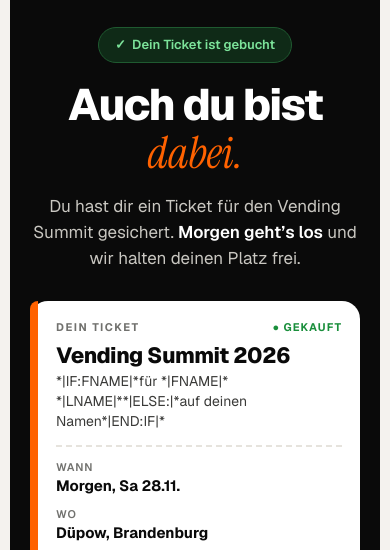
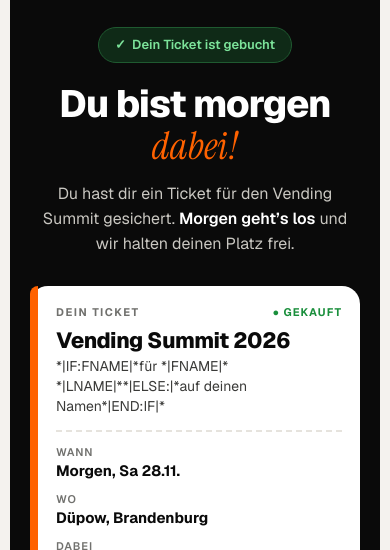
Before and after one commit to loeffelkobra/vending-conference, a plain HTML site: page email/reminder-morgen.html in a window 390 px wide. Shown: the part 189-739 px from the top of the page. Drawn offline with nearby package versions, Linux system fonts and the light colour scheme.

Commit message:
Erinnerungs-Mail: Titel 'Du bist morgen dabei!', fluides Layout und feste Textfarben für Mail-Apps ohne Media Queries
Co-Authored-By: Claude Opus 5.5 <noreply@anthropic.com>
Claude-Session: https://claude.ai/code/session_01FSiYj6JvzpWspzKzQExB6M

```diff
--- a/email/reminder-morgen.html
+++ b/email/reminder-morgen.html
@@ -7,7 +7,7 @@
 <meta name="format-detection" content="telephone=no,address=no,email=no,date=no,url=no">
 <meta name="color-scheme" content="light">
 <meta name="supported-color-schemes" content="light">
-<title>Auch du bist dabei</title>
+<title>Du bist morgen dabei!</title>
 <!--[if mso]>
 <xml><o:OfficeDocumentSettings><o:PixelsPerInch>96</o:PixelsPerInch></o:OfficeDocumentSettings></xml>
 <style>table,td{font-family:Arial,Helvetica,sans-serif !important;}</style>
@@ -29,7 +29,7 @@ u + #body a{color:inherit;text-decoration:none;}
   .stack{display:block !important;width:100% !important;max-width:100% !important;box-sizing:border-box !important;padding:0 0 10px 0 !important;}
   .stack-gap{padding-top:0 !important;}
   .h1{font-size:30px !important;line-height:36px !important;}
-  .hero{font-size:44px !important;line-height:48px !important;letter-spacing:-1.5px !important;}
+  .hero{font-size:38px !important;line-height:42px !important;letter-spacing:-1px !important;}
   .stat{font-size:30px !important;line-height:34px !important;}
   .code{font-size:30px !important;letter-spacing:4px !important;}
   .btn-full{display:block !important;text-align:center !important;}
@@ -39,12 +39,12 @@ u + #body a{color:inherit;text-decoration:none;}
 </style>
 </head>
 <body id="body" style="margin:0;padding:0;background-color:#F4F2EE;word-spacing:normal;">
-<div role="article" aria-roledescription="email" aria-label="Auch du bist dabei" lang="de" style="background-color:#F4F2EE;">
+<div role="article" aria-roledescription="email" aria-label="Du bist morgen dabei!" lang="de" style="background-color:#F4F2EE;">
 <div style="display:none;font-size:1px;line-height:1px;max-height:0;max-width:0;opacity:0;overflow:hidden;mso-hide:all;color:#F4F2EE;">Dein Ticket ist gebucht: Morgen, Sa 28.11. in D&#252;pow. Wir halten deinen Platz frei. Plus: Code SM50 f&#252;r deine Begleitung.&#847;&zwnj;&nbsp;&#847;&zwnj;&nbsp;&#847;&zwnj;&nbsp;&#847;&zwnj;&nbsp;&#847;&zwnj;&nbsp;&#847;&zwnj;&nbsp;&#847;&zwnj;&nbsp;&#847;&zwnj;&nbsp;&#847;&zwnj;&nbsp;&#847;&zwnj;&nbsp;&#847;&zwnj;&nbsp;&#847;&zwnj;&nbsp;&#847;&zwnj;&nbsp;&#847;&zwnj;&nbsp;&#847;&zwnj;&nbsp;&#847;&zwnj;&nbsp;&#847;&zwnj;&nbsp;&#847;&zwnj;&nbsp;&#847;&zwnj;&nbsp;&#847;&zwnj;&nbsp;&#847;&zwnj;&nbsp;&#847;&zwnj;&nbsp;&#847;&zwnj;&nbsp;&#847;&zwnj;&nbsp;</div>
 <table role="presentation" cellpadding="0" cellspacing="0" border="0" width="100%" style="background-color:#F4F2EE;">
 <tr><td align="center" style="padding:24px 10px;">
 <!--[if mso]><table role="presentation" cellpadding="0" cellspacing="0" border="0" width="600" align="center"><tr><td><![endif]-->
-<table role="presentation" cellpadding="0" cellspacing="0" border="0" width="600" class="container" style="width:600px;max-width:600px;">
+<table role="presentation" cellpadding="0" cellspacing="0" border="0" width="100%" class="container" style="width:100%;max-width:600px;">
 
   <!-- KOPF: DU BIST DABEI -->
   <tr>
@@ -57,8 +57,8 @@ u + #body a{color:inherit;text-decoration:none;}
       </tr></table>
     </td>
   </tr>
-  <tr><td class="px hero" align="center" style="padding:18px 30px 0 30px;background-color:#0A0A0A;font-family:'Geist','Helvetica Neue',Helvetica,Arial,sans-serif;font-size:62px;line-height:64px;font-weight:800;letter-spacing:-2.5px;color:#FFFFFF;">Auch du bist <span style="font-family:'Instrument Serif',Georgia,serif;font-style:italic;font-weight:400;color:#FF6200;letter-spacing:-0.5px;">dabei.</span></td></tr>
-  <tr><td class="px" align="center" style="padding:16px 50px 0 50px;background-color:#0A0A0A;font-family:'Geist','Helvetica Neue',Helvetica,Arial,sans-serif;font-size:17px;line-height:26px;color:#C9C7C1;">Du hast dir ein Ticket f&#252;r den Vending Summit gesichert. <strong style="color:#FFFFFF;font-weight:600;">Morgen geht&#8217;s los</strong> und wir halten deinen Platz frei.</td></tr>
+  <tr><td class="px hero" align="center" style="padding:20px 20px 0 20px;background-color:#0A0A0A;font-family:'Geist','Helvetica Neue',Helvetica,Arial,sans-serif;font-size:48px;line-height:52px;font-weight:800;letter-spacing:-1.5px;color:#FFFFFF;"><span style="color:#FFFFFF;">Du bist morgen</span> <span style="font-family:'Instrument Serif',Georgia,serif;font-style:italic;font-weight:400;color:#FF6200;letter-spacing:0;">dabei!</span></td></tr>
+  <tr><td class="px" align="center" style="padding:14px 30px 0 30px;background-color:#0A0A0A;font-family:'Geist','Helvetica Neue',Helvetica,Arial,sans-serif;font-size:16px;line-height:25px;color:#C9C7C1;"><span style="color:#C9C7C1;">Du hast dir ein Ticket f&#252;r den Vending Summit gesichert.</span> <strong style="color:#FFFFFF;font-weight:600;">Morgen geht&#8217;s los</strong><span style="color:#C9C7C1;"> und wir halten deinen Platz frei.</span></td></tr>
 
   <!-- TICKET -->
   <tr><td class="px" style="padding:30px 40px 0 40px;background-color:#0A0A0A;">
@@ -173,7 +173,7 @@ u + #body a{color:inherit;text-decoration:none;}
       <tr><td class="card-in" style="padding:24px 26px 6px 26px;font-family:'Geist','Helvetica Neue',Helvetica,Arial,sans-serif;">
         <div class="stat" style="font-size:36px;line-height:40px;font-weight:800;letter-spacing:-1px;color:#FFFFFF;">250 Leute. <span style="font-family:'Instrument Serif',Georgia,serif;font-style:italic;font-weight:400;color:#FF6200;letter-spacing:0;">Eine Halle.</span></div>
       </td></tr>
-      <tr><td class="card-in" style="padding:10px 26px 26px 26px;font-family:'Geist','Helvetica Neue',Helvetica,Arial,sans-serif;font-size:15px;line-height:24px;color:#C9C7C1;">Vom Einsteiger, der nebenbei seinen ersten Automaten aufstellen will, bis zum Profi mit &#252;ber 250 Automaten im Betrieb. Dazu <strong style="color:#FFFFFF;font-weight:600;">Hersteller und H&#228;ndler</strong>, die an genau diesem Tag Konditionen anbieten, die es sonst nirgends gibt.</td></tr>
+      <tr><td class="card-in" style="padding:10px 26px 26px 26px;font-family:'Geist','Helvetica Neue',Helvetica,Arial,sans-serif;font-size:15px;line-height:24px;color:#C9C7C1;"><span style="color:#C9C7C1;">Vom Einsteiger, der nebenbei seinen ersten Automaten aufstellen will, bis zum Profi mit &#252;ber 250 Automaten im Betrieb. Dazu</span> <strong style="color:#FFFFFF;font-weight:600;">Hersteller und H&#228;ndler</strong><span style="color:#C9C7C1;">, die an genau diesem Tag Konditionen anbieten, die es sonst nirgends gibt.</span></td></tr>
     </table>
   </td></tr>
   <tr><td class="px" style="padding:22px 40px 0 40px;background-color:#FFFFFF;font-family:'Geist','Helvetica Neue',Helvetica,Arial,sans-serif;font-size:16px;line-height:26px;color:#3A3A38;">Hei&#223;t: <strong style="color:#0A0A0A;font-weight:600;">Wenn du sowieso &#252;berlegst, dir einen Automaten zu holen, ist das der Tag daf&#252;r.</strong></td></tr>
```
Also changed, not shown: 1 other file.
